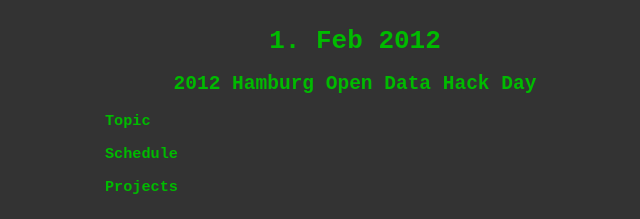
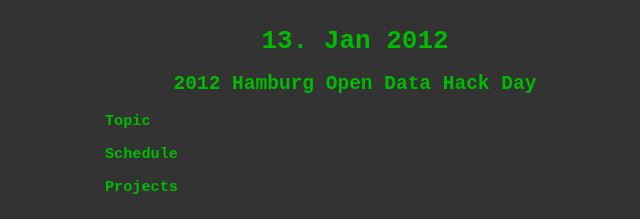
Before and after one commit to opendatahackday/opendatahackday.github.com, a Jekyll site: the page built from hamburg/_posts/2012-02-01-index.md, in a window 1280 px wide. Shown: the top 219 px of the page, without its empty margins (285-925 px from the left). Built offline with Jekyll 4.4.1, drawn with Linux system fonts in a browser that asks for light colours; some web fonts are replaced.

Commit message:
Datum in Hamburg geändert

```diff
--- a/hamburg/_posts/2012-02-01-index.md
+++ b/hamburg/_posts/2012-02-01-index.md
@@ -2,12 +2,12 @@
 layout: hackday
 title: 2012 Hamburg Open Data Hack Day
 city: Hamburg
-starts: 2011-02-01 10:00:00
-ends: 2011-02-01 19:00:00
+starts: 2011-01-13 19:00:00
+ends: 2011-01-15 19:00:00
 tags:
   - upcoming
 ---
-# 1. Feb 2012
+# 13. Jan 2012
 ## {{ page.title }}
 
 ### Topic
```
